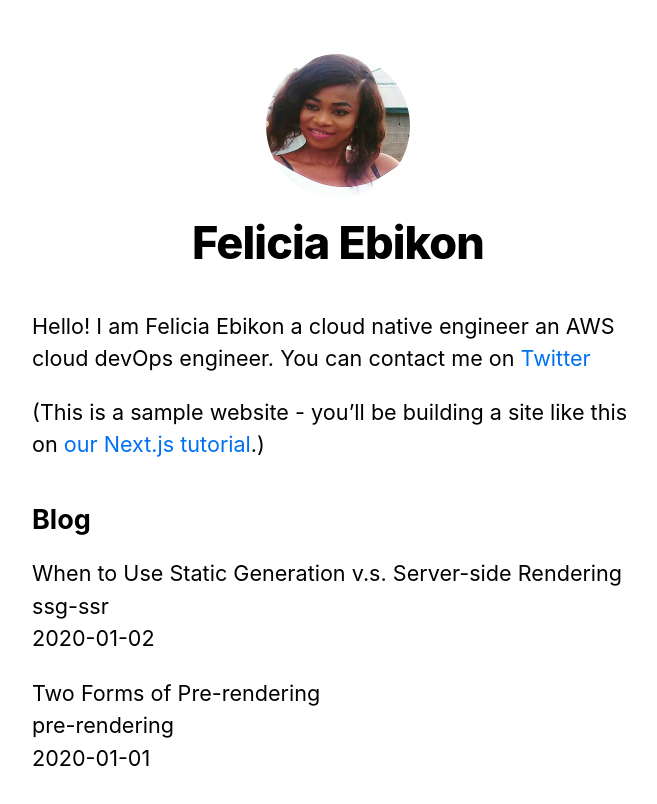
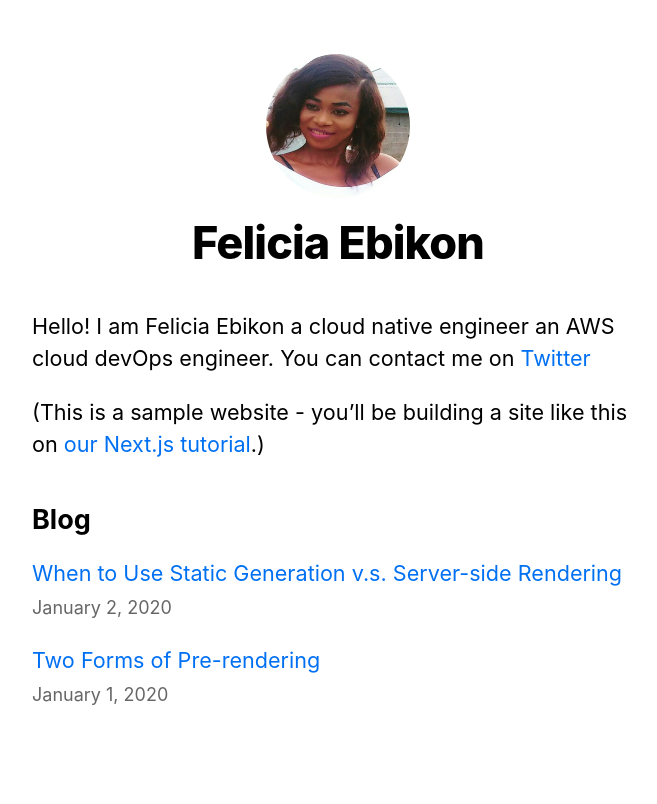
Before and after one commit to Pearlicia/Nextjs-blog, a Next.js app: page / in a window 1280 px wide. Shown: the top 804 px of the page, without its empty margins (302-959 px from the left). Built offline with nearby package versions, Linux system fonts and the light colour scheme.

Commit message:
add link to blog pages

```diff
--- a/pages/index.js
+++ b/pages/index.js
@@ -2,7 +2,8 @@
 import Layout, { siteTitle } from '../components/layout'
 import utilStyles from '../styles/utils.module.css'
 import { getSortedPostsData } from '../lib/posts'
-
+import Link from 'next/link'
+import Date from '../components/date'
 
 export async function getStaticProps() {
   const allPostsData = getSortedPostsData()
@@ -35,12 +36,14 @@
         <ul className={utilStyles.list}>
           {allPostsData.map(({ id, date, title }) => (
             <li className={utilStyles.listItem} key={id}>
-              {title}
-              <br />
-              {id}
-              <br />
-              {date}
-            </li>
+            <Link href={`/posts/${id}`}>
+              <a>{title}</a>
+            </Link>
+            <br />
+            <small className={utilStyles.lightText}>
+              <Date dateString={date} />
+            </small>
+          </li>
           ))}
         </ul>
       </section>
```
Also changed, not shown: pages/posts/[id].js (+10 -9 lines).
